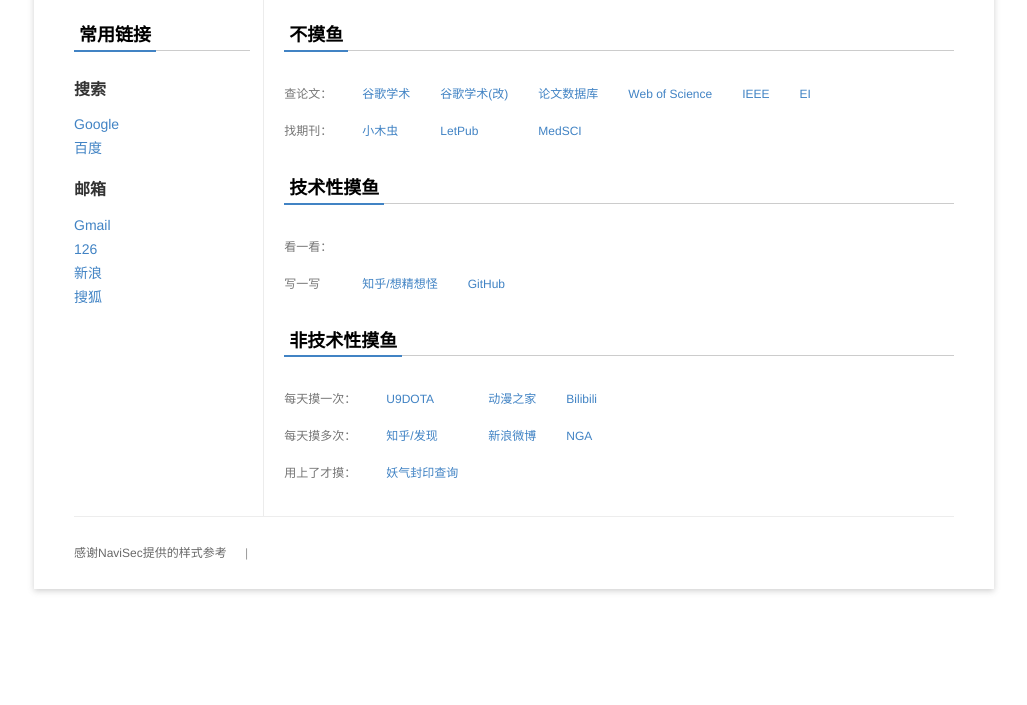
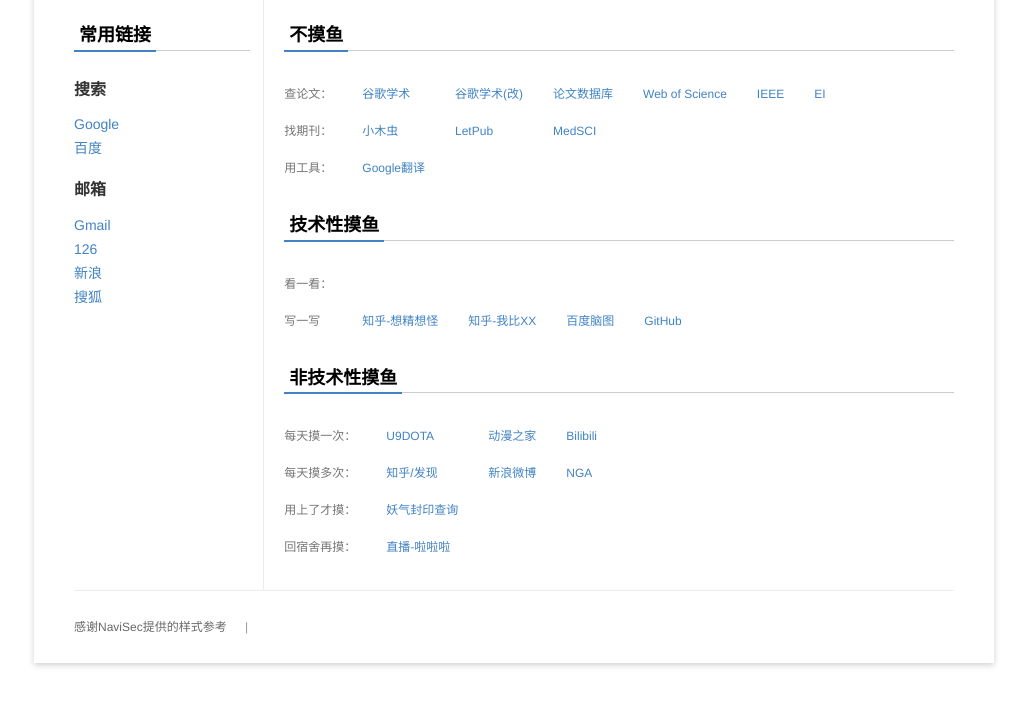
Before and after one commit to lwt1231234/lwt1231234.github.io, a plain HTML site: page index.html in a window 1280 px wide. Shown: the part 91-796 px from the top of the page, without its empty margins (126-1153 px from the left). Drawn offline with Linux system fonts and the light colour scheme.

Commit message:
2017.06.11
加了几个网站

```diff
--- a/index.html
+++ b/index.html
@@ -84,6 +84,10 @@
 							<td><a target="_blank" href="http://www.letpub.com.cn/index.php?page=journalapp&view=search&searchname=&searchissn=&searchfield=#userconsent#">LetPub</a></td>
 							<td><a target="_blank" href="http://www.medsciediting.com/sci/journal.asp?id=ee71170495">MedSCI</a></td>
 						</tr>
+						<tr>
+							<td>用工具：</td>
+							<td><a target="_blank" href="https://translate.google.cn/?hl=zh-CN">Google翻译</a></td>
+						</tr>
 					</tbody>
 				</table>
 			<h2><span class="current" id="-" >&nbsp;技术性摸鱼&nbsp;</span><span id="-">&nbsp;</span></h2>
@@ -96,7 +100,9 @@
 						</tr>
 							<tr>
 							<td>写一写</td>
-							<td><a target="_blank" href="https://zhuanlan.zhihu.com/xiangjingxiangguai">知乎/想精想怪</a></td>
+							<td><a target="_blank" href="https://zhuanlan.zhihu.com/xiangjingxiangguai">知乎-想精想怪</a></td>
+							<td><a target="_blank" href="https://zhuanlan.zhihu.com/wbxxcmxl">知乎-我比XX</a></td>
+							<td><a target="_blank" href="http://naotu.baidu.com/home">百度脑图</a></td>
 							<td><a target="_blank" href="https://github.com/">GitHub</a></td>
 						</tr>
 					</tbody>
@@ -118,9 +124,12 @@
 							<td><a target="_blank" href="http://bbs.nga.cn/">NGA</a></td>
 						</tr>
 						<tr>
-
 							<td>用上了才摸：</td>
 							<td><a target="_blank" href="http://zzzqiuchan.github.io/yysxs/">妖气封印查询</a></td>
+						</tr>
+						<tr>
+							<td>回宿舍再摸：</td>
+							<td><a target="_blank" href="http://www.douyu.com/lslalala">直播-啦啦啦</a></td>
 						</tr>
 					</tbody>
 				</table>
```
